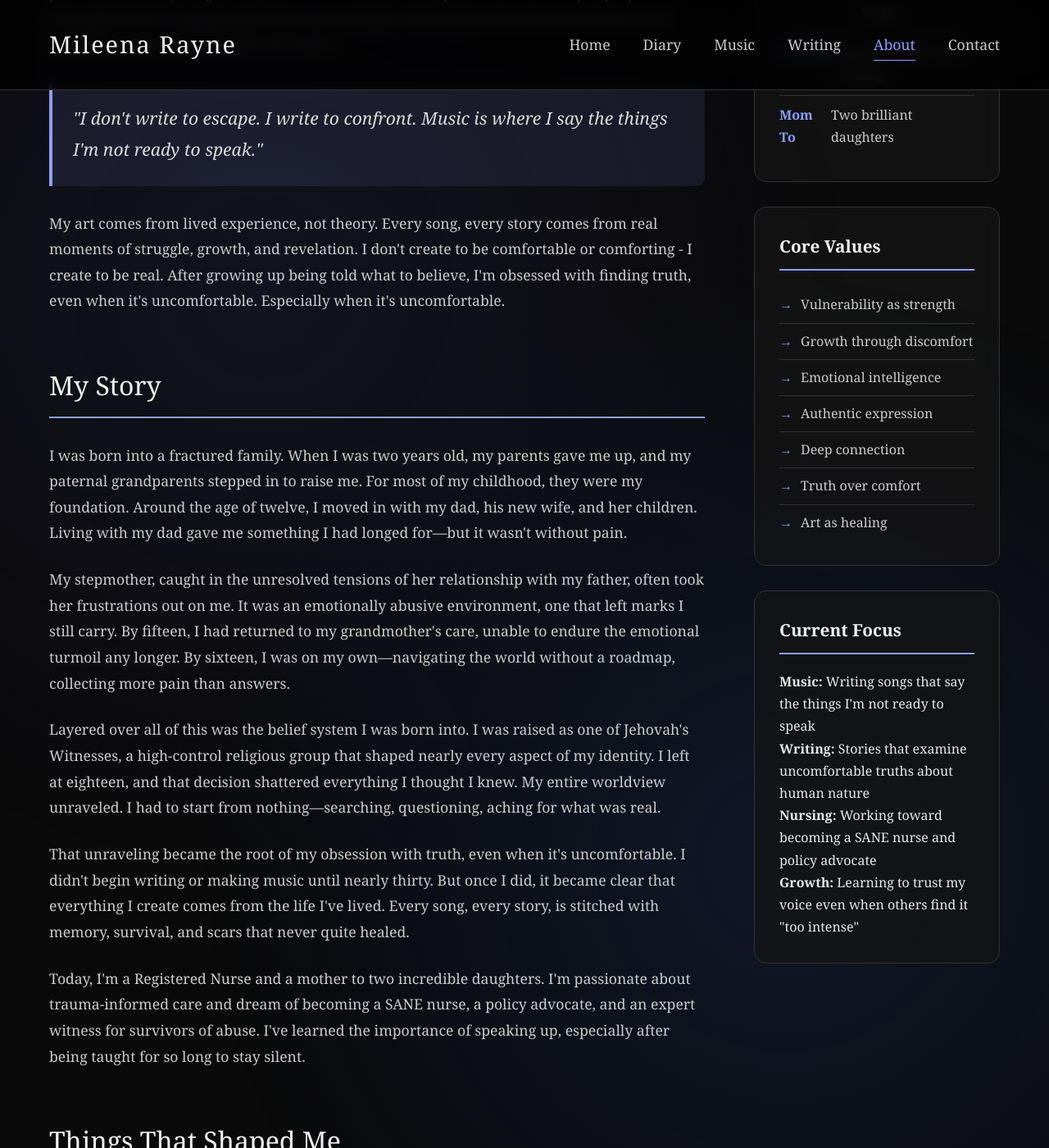
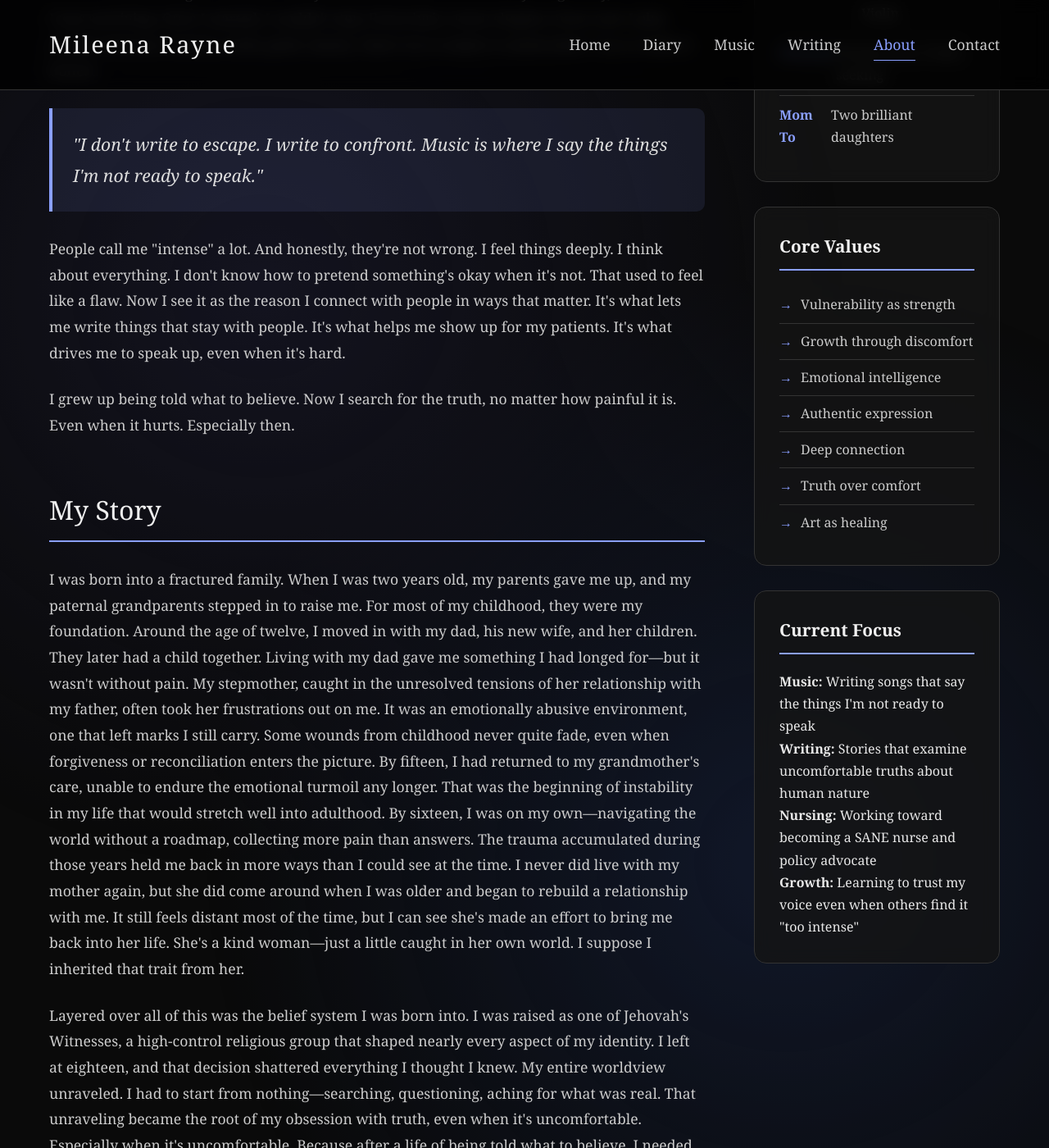
Before and after one commit to Mileena28/Mileena28.github.io, a Jekyll site: the page built from about.html, in a window 1280 px wide and 1400 px high, scrolled down 881 px. Shown: the whole window at 82% size. Built offline with Jekyll 4.4.1, drawn with Linux system fonts in a browser that asks for light colours; some of the changed text lies outside the part shown.

Commit message:
Update about.html

```diff
--- a/about.html
+++ b/about.html
@@ -358,15 +358,17 @@
                 <section class="section">
                     <h2 class="section-title">Who I Am</h2>
                     <div class="section-content">
-                        <p>I'm Mileena Rayne - Registered Nurse, mother, musician, and writer from Minnesota. I create from the depths of human experience, refusing to stay on the surface where most people feel safe. My work emerges from a place of hard-earned wisdom, emotional intelligence forged in fire, and an unwavering commitment to authenticity.</p>
+                        <p>I'm Mileena Rayne—nurse, mother, writer, and musician. I grew up in Minnesota, but I come from the kind of places you don't see on maps: fractured homes, quiet grief, and belief systems that tried to shape me into someone I wasn't. I don't create from theory or distance. I create from experience—real, raw, and lived. Everything I write, everything I sing, comes from a place that once hurt.</p>
 
-                        <p>People often tell me I'm "intense." They're not wrong. I feel deeply, think critically, and refuse to pretend that everything is fine when it's not. This intensity isn't a flaw - it's my superpower. It's what allows me to create music that moves people, write stories that disturb and heal, and provide trauma-informed care as a nurse.</p>
+                        <p>I didn't start creating until almost thirty. Not because I didn't have anything to say, but because I was surviving. Once I started, I couldn't stop. Every lyric, every chapter, every note I play carries memory: trauma, truth, grief, clarity. I don't try to make it comfortable. I try to make it honest.</p>
 
                         <div class="highlight-quote">
                             "I don't write to escape. I write to confront. Music is where I say the things I'm not ready to speak."
                         </div>
 
-                        <p>My art comes from lived experience, not theory. Every song, every story comes from real moments of struggle, growth, and revelation. I don't create to be comfortable or comforting - I create to be real. After growing up being told what to believe, I'm obsessed with finding truth, even when it's uncomfortable. Especially when it's uncomfortable.</p>
+                        <p>People call me "intense" a lot. And honestly, they're not wrong. I feel things deeply. I think about everything. I don't know how to pretend something's okay when it's not. That used to feel like a flaw. Now I see it as the reason I connect with people in ways that matter. It's what lets me write things that stay with people. It's what helps me show up for my patients. It's what drives me to speak up, even when it's hard.</p>
+
+                        <p>I grew up being told what to believe. Now I search for the truth, no matter how painful it is. Even when it hurts. Especially then.</p>
                     </div>
                 </section>
 
@@ -374,15 +376,13 @@
                 <section class="section">
                     <h2 class="section-title">My Story</h2>
                     <div class="section-content">
-                        <p>I was born into a fractured family. When I was two years old, my parents gave me up, and my paternal grandparents stepped in to raise me. For most of my childhood, they were my foundation. Around the age of twelve, I moved in with my dad, his new wife, and her children. Living with my dad gave me something I had longed for—but it wasn't without pain.</p>
+                        <p>I was born into a fractured family. When I was two years old, my parents gave me up, and my paternal grandparents stepped in to raise me. For most of my childhood, they were my foundation. Around the age of twelve, I moved in with my dad, his new wife, and her children. They later had a child together. Living with my dad gave me something I had longed for—but it wasn't without pain. My stepmother, caught in the unresolved tensions of her relationship with my father, often took her frustrations out on me. It was an emotionally abusive environment, one that left marks I still carry. Some wounds from childhood never quite fade, even when forgiveness or reconciliation enters the picture. By fifteen, I had returned to my grandmother's care, unable to endure the emotional turmoil any longer. That was the beginning of instability in my life that would stretch well into adulthood. By sixteen, I was on my own—navigating the world without a roadmap, collecting more pain than answers. The trauma accumulated during those years held me back in more ways than I could see at the time. I never did live with my mother again, but she did come around when I was older and began to rebuild a relationship with me. It still feels distant most of the time, but I can see she's made an effort to bring me back into her life. She's a kind woman—just a little caught in her own world. I suppose I inherited that trait from her.</p>
 
-                        <p>My stepmother, caught in the unresolved tensions of her relationship with my father, often took her frustrations out on me. It was an emotionally abusive environment, one that left marks I still carry. By fifteen, I had returned to my grandmother's care, unable to endure the emotional turmoil any longer. By sixteen, I was on my own—navigating the world without a roadmap, collecting more pain than answers.</p>
+                        <p>Layered over all of this was the belief system I was born into. I was raised as one of Jehovah's Witnesses, a high-control religious group that shaped nearly every aspect of my identity. I left at eighteen, and that decision shattered everything I thought I knew. My entire worldview unraveled. I had to start from nothing—searching, questioning, aching for what was real. That unraveling became the root of my obsession with truth, even when it's uncomfortable. Especially when it's uncomfortable. Because after a life of being told what to believe, I needed to know what was real, no matter how painful it was to find it.</p>
 
-                        <p>Layered over all of this was the belief system I was born into. I was raised as one of Jehovah's Witnesses, a high-control religious group that shaped nearly every aspect of my identity. I left at eighteen, and that decision shattered everything I thought I knew. My entire worldview unraveled. I had to start from nothing—searching, questioning, aching for what was real.</p>
+                        <p>That need to process—to unravel, understand, and rebuild—eventually led me to creativity. I didn't begin writing or making music until nearly thirty. But once I did, it became clear that everything I create comes from the life I've lived. Every song, every story, is stitched with memory, survival, and scars that never quite healed. Today, I'm a Registered Nurse and a mother to two incredible girls. I believe in honesty, even when it costs me. I'm passionate about trauma-informed care and dream of becoming a SANE nurse, a policy advocate, and an expert witness for survivors of abuse. I've learned the importance of speaking up, especially after being taught for so long to stay silent.</p>
 
-                        <p>That unraveling became the root of my obsession with truth, even when it's uncomfortable. I didn't begin writing or making music until nearly thirty. But once I did, it became clear that everything I create comes from the life I've lived. Every song, every story, is stitched with memory, survival, and scars that never quite healed.</p>
-
-                        <p>Today, I'm a Registered Nurse and a mother to two incredible daughters. I'm passionate about trauma-informed care and dream of becoming a SANE nurse, a policy advocate, and an expert witness for survivors of abuse. I've learned the importance of speaking up, especially after being taught for so long to stay silent.</p>
+                        <p>Some people will probably still find fault in my words, no matter how carefully I try to say them. But I'm just trying to be honest about my experiences—because I've always been this way. Maybe it makes me naïve, but I've never been good at hiding how I feel. I've always been willing to set aside my pride and say the things most people wouldn't dare say out loud. That honesty gets me in trouble sometimes, but I don't know how to be any other way. If being vulnerable helps even one person feel less alone, then maybe the discomfort is worth it.</p>
                     </div>
                 </section>
 
```
